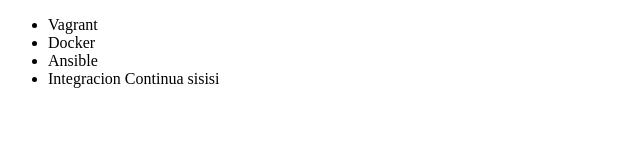
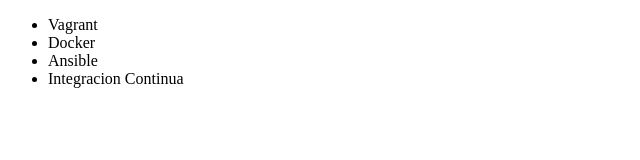
Before and after one commit to CesarSandovalora/alura-git, a plain HTML site: page index.html in a window 1280 px wide. Shown: the full height of the page, 0-640 px from the left. Drawn offline with Linux system fonts and the light colour scheme.

Commit message:
se regreso al primer paso y se elimino prueba

```diff
--- a/index.html
+++ b/index.html
@@ -9,7 +9,7 @@
             <li>Vagrant</li>
             <li>Docker</li>
             <li>Ansible</li>
-            <li>Integracion Continua sisisi</li>
+            <li>Integracion Continua</li>
         </ul>
     </body>
 </html>
```
